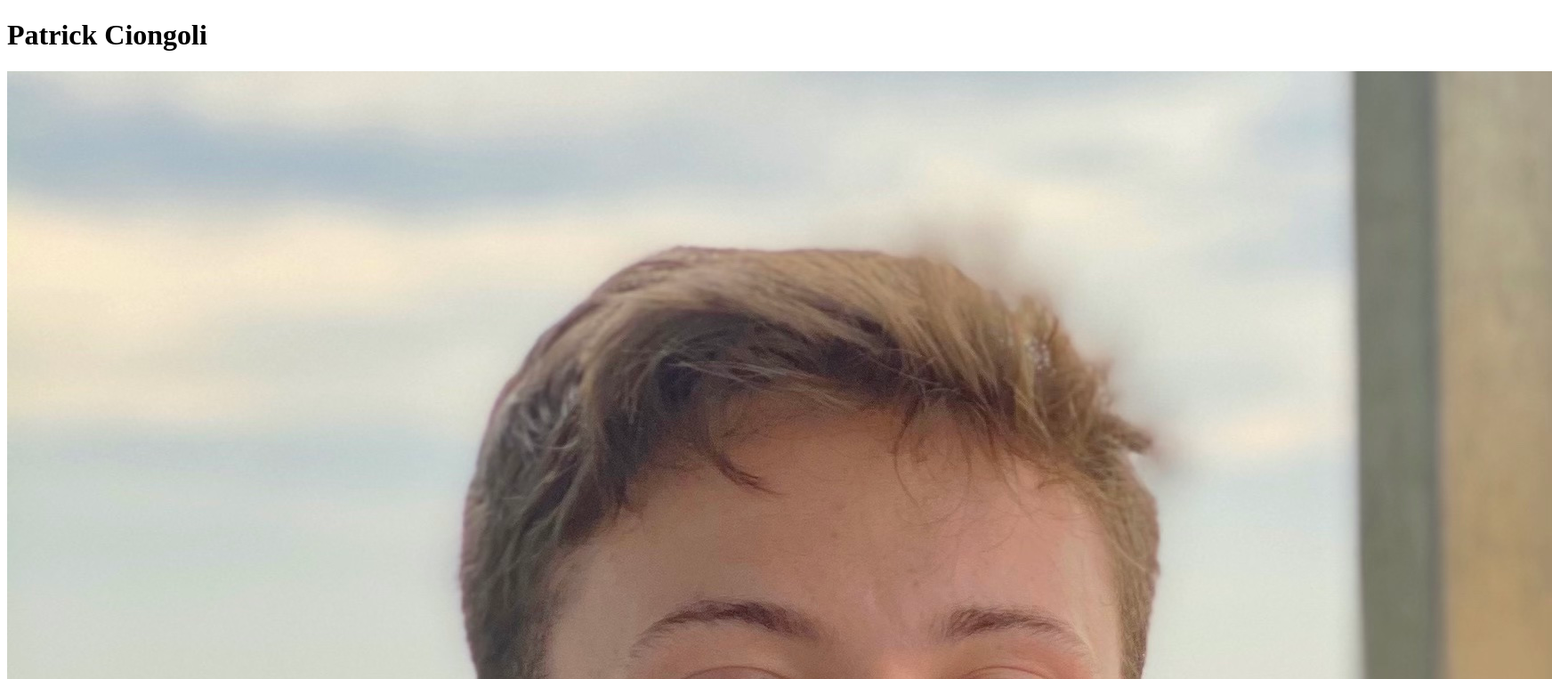
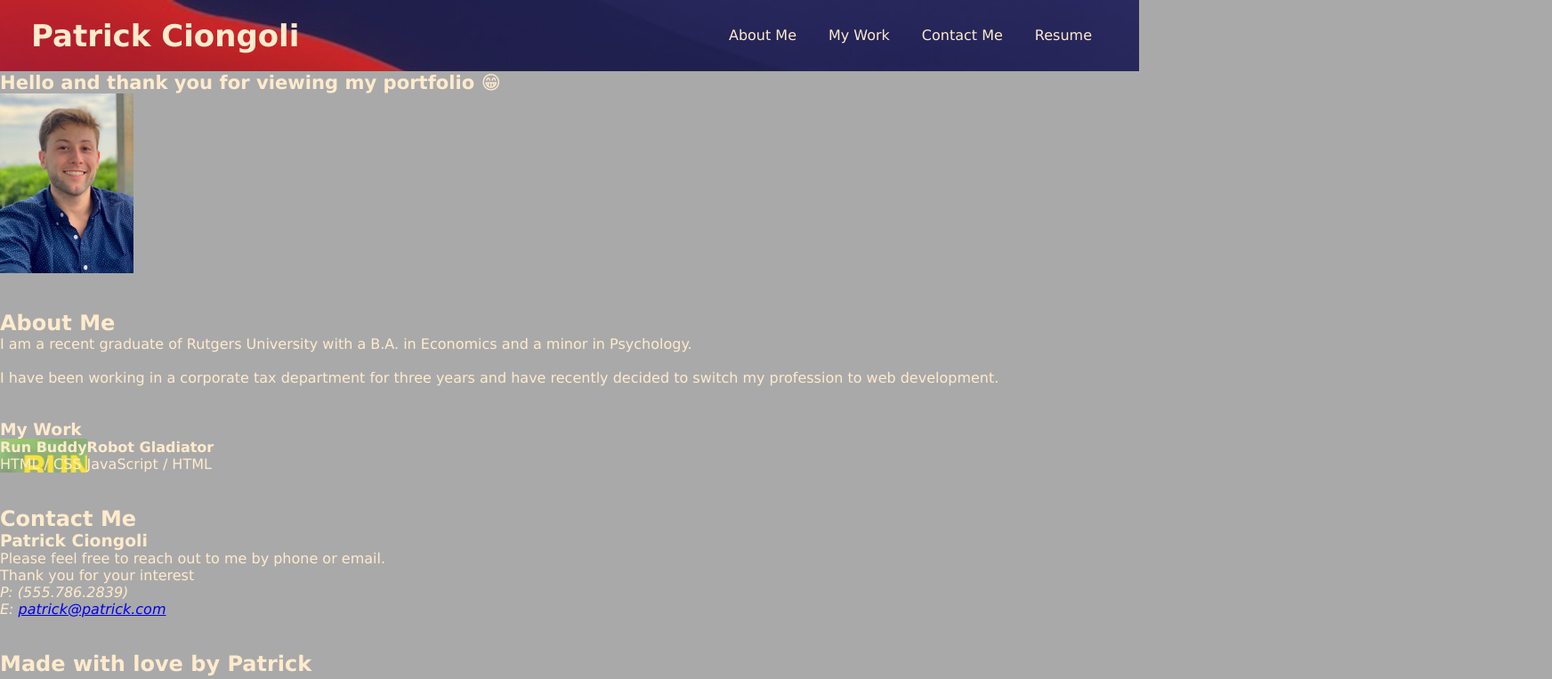
Before and after one commit to pciongoli/pc-portfolio, a plain HTML site: page index.html in a window 1280 px wide. Shown: the top 763 px of the page at 89% size, 1744 px wide, since content can reach past the window. Drawn offline with Linux system fonts and the light colour scheme.

Commit message:
added footer contact and implemented some css

```diff
--- a/assets/css/style.css
+++ b/assets/css/style.css
@@ -0,0 +1,77 @@
+* {
+    box-sizing: border-box;
+    margin: 0;
+    padding: 0;
+}
+
+body {
+    position: relative;
+    background-color: darkgrey;
+    color: blanchedalmond;
+    font-family: 'Lucida Sans', 'Lucida Sans Regular', 'Lucida Grande', 'Lucida Sans Unicode', Geneva, Verdana, sans-serif;
+}
+
+header {
+    background-image: url('../images/header-background.jpg');
+    background-size: cover;
+    background-position: 100%;
+    background-attachment: fixed;
+    padding: 20px 35px;
+    display: flex;
+    justify-content: space-between;
+    flex-wrap: wrap;
+    position: -webkit-sticky;
+    position: sticky;
+    top: 0;
+    z-index: 9999;
+}
+
+header h1 {
+    font-weight: bolder;
+    margin: 0;
+    font-size: 34px;
+    color: blanchedalmond;
+}
+
+
+header nav {
+    margin: 10px 0;
+}
+
+header nav ul {
+    display: flex;
+    flex-wrap: wrap;
+    justify-content: space-between;
+    align-items: center;
+    list-style: none;
+}
+
+header a {
+    text-decoration: none;
+    color: blanchedalmond;
+}
+
+header nav ul li a {
+    padding: 12px 18px;
+    font-weight: lighter;
+    font-size: 1.25vw;
+}
+
+.profile h2 {
+    font-size: 1.65vw;
+
+}
+
+.profile-pic {
+    width: 150px;
+    height: auto;
+}
+
+.myWork-images {
+    display: flex;
+}
+
+.myWork-runBuddy {
+    background-image: url('../images/runBuddy_picture.jpg');
+    background-size: px;
+}
--- a/index.html
+++ b/index.html
@@ -12,7 +12,7 @@
         <!--create header-->
         <header>
             <h1>Patrick Ciongoli</h1>
-            <img src="./assets/images/profile_picture.jpg" alt="patrick ciongoli smiling" />
+
             <nav>
                 <ul>
                     <li>
@@ -29,8 +29,20 @@
                     </li>
                 </ul>
             </nav>
+
+        </header>
+
+        <div class="profile">
             <h2>Hello and thank you for viewing my portfolio 😁</h2>
-        </header>
+
+            <img src="./assets/images/profile_picture.jpg" class="profile-pic" alt="patrick ciongoli smiling"
+            width
+            />
+        </div>
+        <br>
+        <br>
+
+
         <section id="about-me" class="about">
             <div>
                 <h2>
@@ -45,27 +57,61 @@
                 </p>
             </div>
         </section>
+        <br>
+        <br>
 
         <!--my work section images and links to each work-->
         <section id="my-work">
             <h3>My Work</h3>
             <div class="myWork-images">
-                <h4 class="myWork-heading">Run Buddy</h4>
-                <p class="myWork-description">HTML / CSS</p>
-                <img src="./assets/images/runBuddy_picture.jpg" alt="screenshot of run buddy webpage"/>
-            </div>
-            <div class="myWork-images">
-                <h4 class="myWork-heading">Robot Gladiator</h4>
-                <p class="myWork-description">JavaScript / HTML</p>
+                <div class="myWork-runBuddy">
+                    <h4 class="myWork-heading">Run Buddy</h4>
+                    <p class="myWork-description">HTML / CSS</p>
+                </div>
+                <div class="myWork-robotG">
+                    <h4 class="myWork-heading">Robot Gladiator</h4>
+                    <p class="myWork-description">JavaScript / HTML</p>
+                </div>
             </div>
 
         </section>
+
+        <br>
+        <br>
+
+        <section id="contact-me" class="contact">
+            <div class="">
+              <h2 class="">
+                Contact Me
+              </h2>
+            </div>
+
+            <div class="contact-info">
+              <div>
+                <h3>Patrick Ciongoli</h3>
+                <p>
+                  Please feel free to reach out to me by phone or email.
+                  <br/>
+                  Thank you for your interest
+                </p>
+
+                <address>
+                  P: (555.786.2839)<br/>
+                  E: <a href="mailto:patrick@patrick.com">patrick@patrick.com</a>
+                </address>
+
+              </div>
+
+            </div>
+          </section>
+          <br>
+          <br>
 
 
 
 
         <footer>
-
+            <h2>Made with love by Patrick</h2>
         </footer>
     </body>
 
```
Also changed, not shown: assets/images/header-background.jpg (added), assets/images/robotGladiator_picture.jpg (added).
